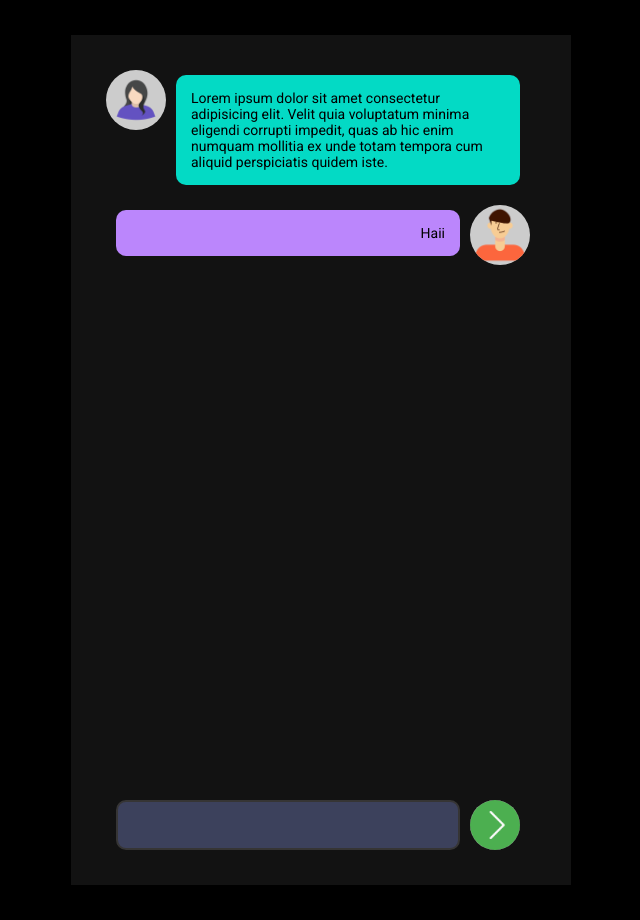
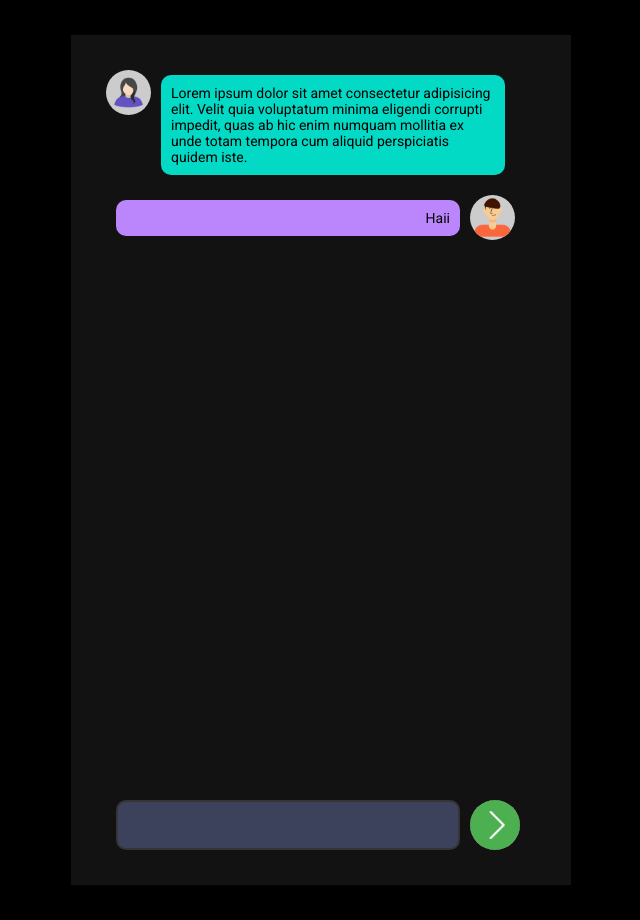
Before and after one commit to SleipnirMk1/Chatbot_Reminder_Assistant, a plain HTML site: page index.html in a window 1280 px wide. Shown: the whole page, without its empty margins (319-959 px from the left). Drawn offline with Linux system fonts and the light colour scheme; no server answers.

Commit message:
padding sedikit diperkecil

```diff
--- a/style/style.css
+++ b/style/style.css
@@ -46,8 +46,8 @@ body {
 }
 
 .chat .user-photo {
-    width: 60px;
-    height: 60px;
+    width: 45px;
+    height: 45px;
     background: #ccc;
     border-radius: 50%;
     overflow: hidden;
@@ -59,7 +59,7 @@ body {
 
 .chat .chat-message {
     width: 80%;
-    padding: 15px;
+    padding: 10px;
     margin: 5px 10px 0;
     border-radius: 10px;
     color: #000000;
```
